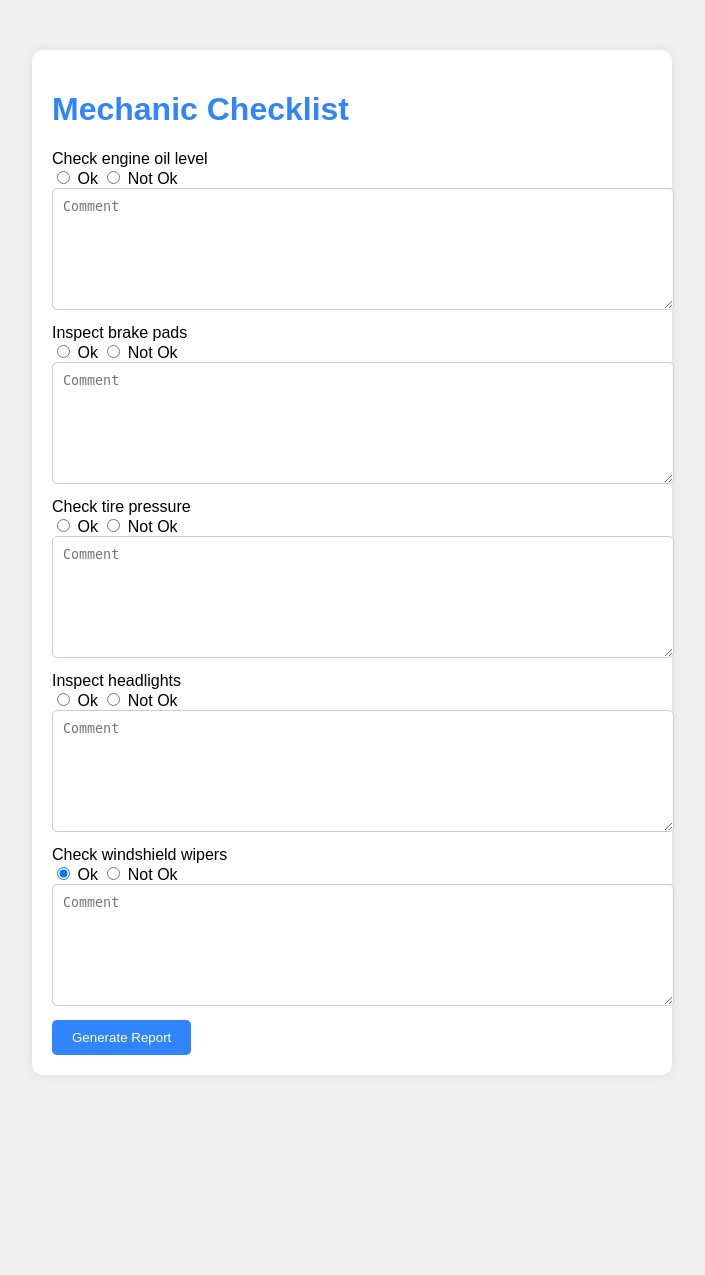
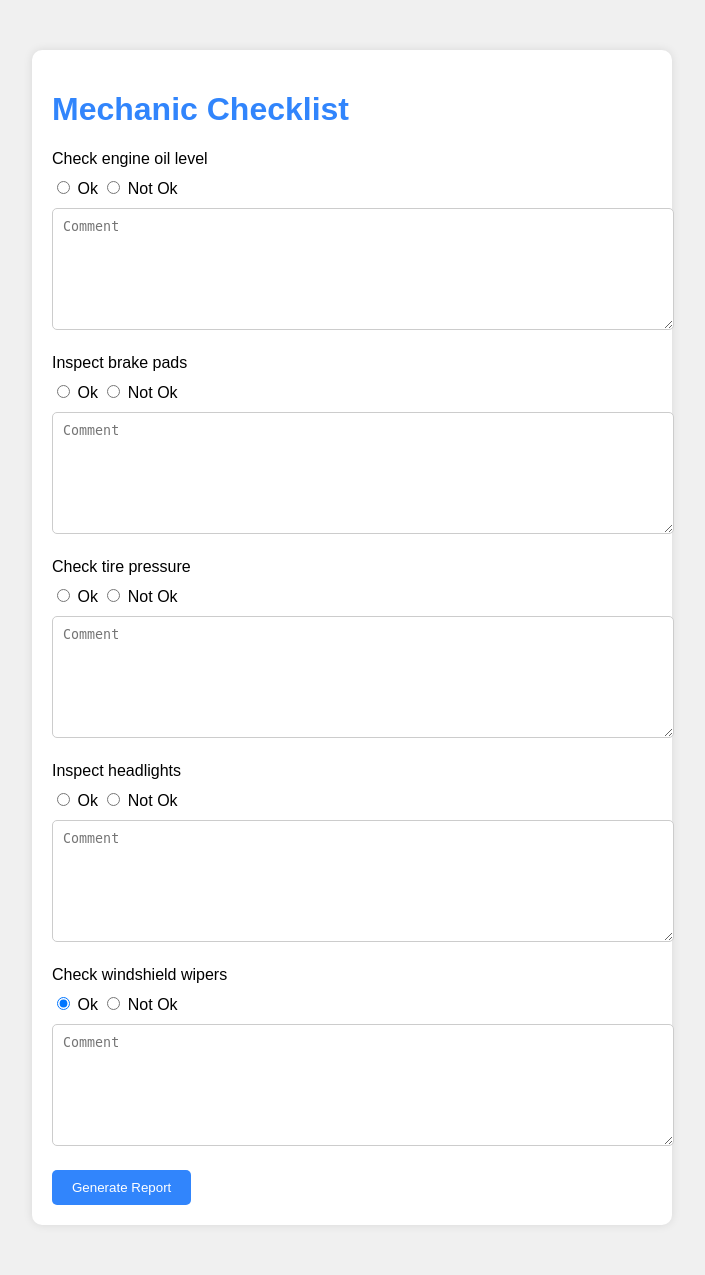
Before and after one commit to okehieuchenna1/cardiomechpage, a Flask app: page / in a window 1280 px wide. Shown: the whole page, without its empty margins (288-993 px from the left). Before the commit the page ends 1075 px from the top, so only its background shows below. Run offline with Flask 3, Linux system fonts and the light colour scheme.

Commit message:
Update styles.css

```diff
--- a/static/styles.css
+++ b/static/styles.css
@@ -19,7 +19,15 @@ h1 {
 }
 
 .checklist-item {
-    margin-bottom: 10px;
+    margin-bottom: 20px;
+}
+
+.item-content {
+    margin-bottom: 10px; /* Add margin below item content */
+}
+
+.options {
+    margin-bottom: 10px; /* Add margin below options */
 }
 
 .status-label {
```
